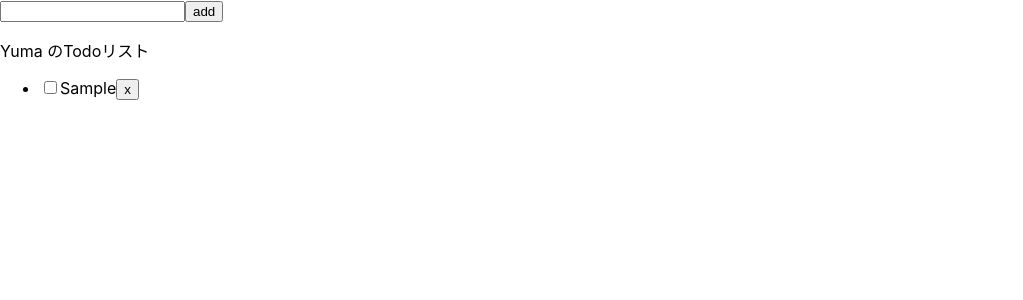
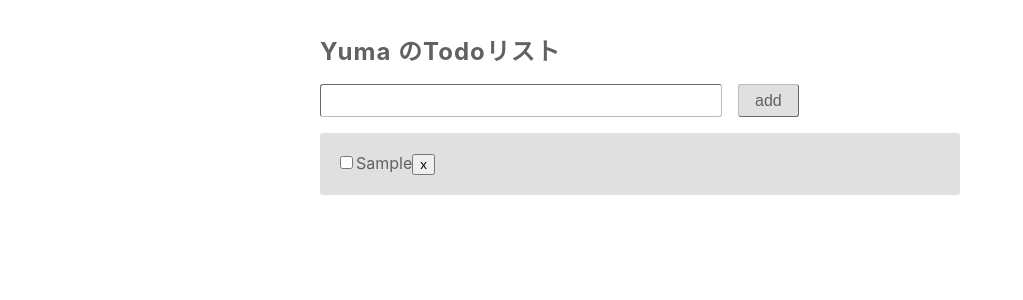
Before and after one commit to merci10/yuma-todo, a React (Create React App) app: page / in a window 1280 px wide. Both pictures are taken after typing "Sample" into the empty fields and a click on the button "add". Shown: the top 300 px of the page, without its empty margins (0-1023 px from the left). Built offline with nearby package versions, Linux system fonts and the light colour scheme.

Commit message:
css追加

```diff
--- /dev/null
+++ b/src/Todo/components.module.css
@@ -0,0 +1,43 @@
+/* =====================================================
+
+todoForm
+
+===================================================== */
+
+.todoForm {
+  padding-top: 20px;
+  vertical-align: middle;
+}
+
+.todoFormInput {
+  width: 60%;
+  padding: 4px 8px;
+  font-size: 20px;
+  color: #616161;
+  border-radius: 3px;
+  border-color: #BDBDBD;
+  border-width: 1px;
+  outline: none;
+}
+
+.todoFormSubmit {
+  height: 33px;
+  margin-left: 16px;
+  padding: 4px 16px;
+  font-size: 16px;
+  color: #616161;
+  background-color: #E0E0E0;
+  border-radius: 3px;
+  border-color: #BDBDBD;
+  border-width: 1px;
+  vertical-align: top;
+  outline: none;
+}
+
+/* =====================================================
+
+todo
+
+===================================================== */
+
+/* .todo {} */
--- a/src/Todo/components.tsx
+++ b/src/Todo/components.tsx
@@ -1,5 +1,12 @@
 import React, { useState } from 'react';
 import { TodoInfo } from './type';
+import styles from './components.module.css';
+
+/* =====================================================
+
+TodoForm
+
+===================================================== */
 
 type TodoFormProps = {
   addTodo: (content: string) => void,
@@ -9,16 +16,23 @@ export function TodoForm(props: TodoFormProps) {
   const [content, setContent] = useState('');
 
   return (
-    <form onSubmit={(e) => {
+    <form className={styles.todoForm}
+      onSubmit={(e) => {
       e.preventDefault();
       props.addTodo(content);
       setContent("");
     }}>
-      <input type="text" value={content} onChange={e => setContent(e.target.value)} />
-      <button>add</button>
+      <input className={styles.todoFormInput} type="text" value={content} onChange={e => setContent(e.target.value)} />
+      <button className={styles.todoFormSubmit}>add</button>
     </form>
   )
 }
+
+/* =====================================================
+
+Todo
+
+===================================================== */
 
 type TodoProps = {
   todo: TodoInfo,
@@ -28,10 +42,10 @@ type TodoProps = {
 
 export function Todo(props: TodoProps) {
   return (
-    <div>
-      <input type="checkbox" onClick={() => props.toggleIsCompleted(props.todo.id)} />
+    <div className={styles.todo}>
+      <input className={styles.todoCompletedCheckBox} type="checkbox" onClick={() => props.toggleIsCompleted(props.todo.id)} />
       {props.todo.content}
-      <input type="button" value="x" onClick={() => props.removeTodo(props.todo.id)} />
+      <input className={styles.todoRemoveBtn} type="button" value="x" onClick={() => props.removeTodo(props.todo.id)} />
     </div>
   )
 }
--- /dev/null
+++ b/src/Todo/index.module.css
@@ -0,0 +1,30 @@
+.todoApp {
+  box-sizing: border-box;
+  width: 640px;
+  height: auto;
+  margin: 0 auto;
+  padding: 40px 0 0;
+}
+
+.todoAppTitle {
+  margin: 0;
+  font-size: 24px;
+  font-weight: bold;
+  line-height: 1;
+  letter-spacing: 1px;
+  color: #616161;
+}
+
+.todoAppTodos {
+  padding: 0;
+  width: 100%;
+  list-style: none;
+}
+
+.todoAppTodo {
+  padding: 20px 16px;
+  background-color: #E0E0E0;
+  margin-top: 12px;
+  color: #616161;
+  border-radius: 3px;
+}
--- a/src/Todo/index.tsx
+++ b/src/Todo/index.tsx
@@ -1,7 +1,7 @@
 import React, { useState, useEffect } from 'react';
 import { Todo, TodoForm } from './components';
 import { TodoInfo } from './type';
-// import styles from './todo.module.css';
+import styles from './index.module.css';
 
 let id = 0;
 const getId = () => id = id + 1;
@@ -38,13 +38,13 @@ function TodoApp(props: { name: string }) {
   }, [todoList]);
 
   return (
-    <div>
+    <div className={styles.todoApp}>
+      <p className={styles.todoAppTitle}>{props.name} のTodoリスト</p>
       <TodoForm addTodo={addTodo} />
-      <p>{props.name} のTodoリスト</p>
-      <ul>
+      <ul className={styles.todoAppTodos}>
         {todoList.map((todo) => {
           return (
-            <li key={todo.id}>
+            <li className={styles.todoAppTodo} key={todo.id}>
               <Todo
                 todo={todo}
                 removeTodo={removeTodo}
```
